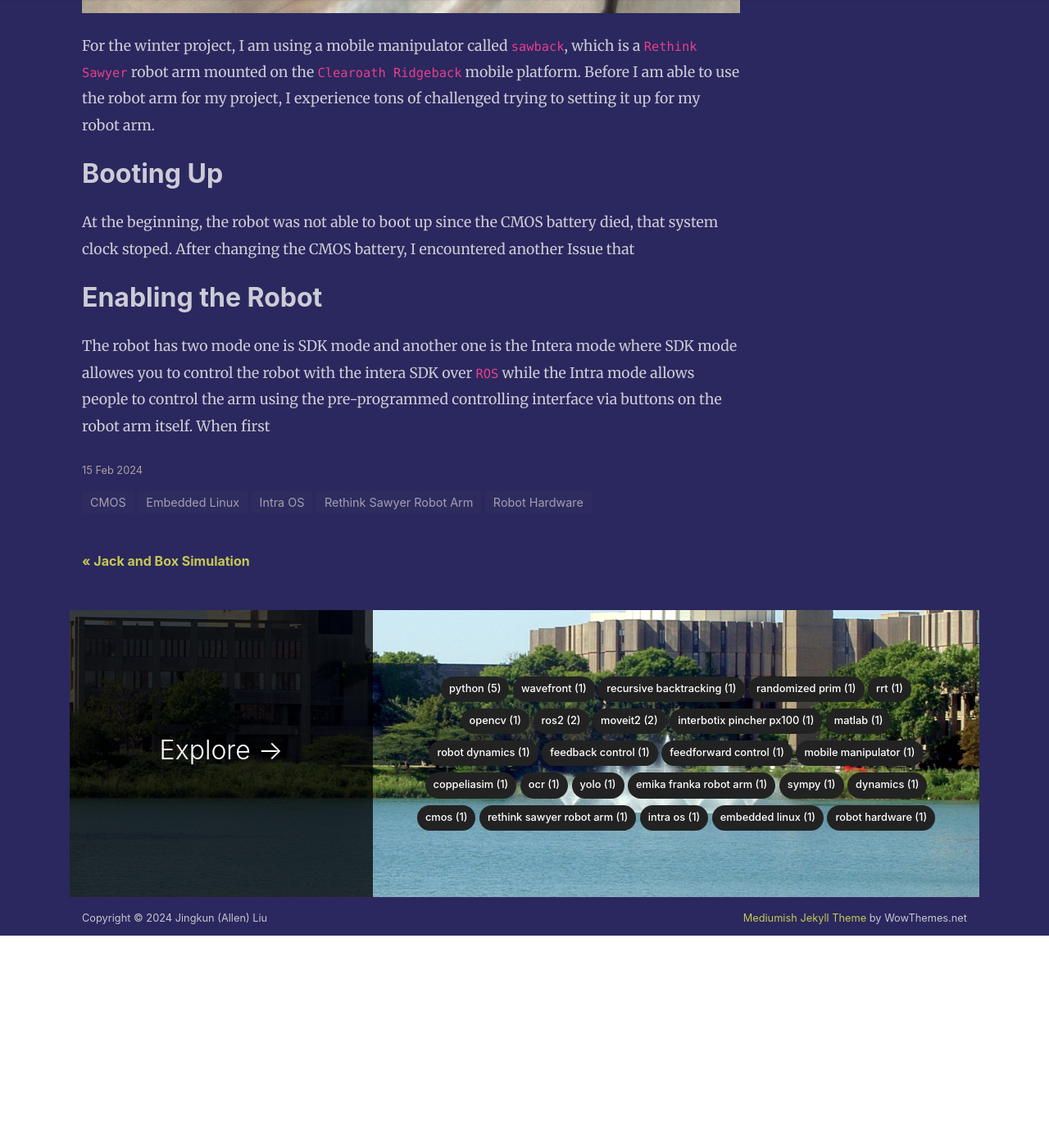
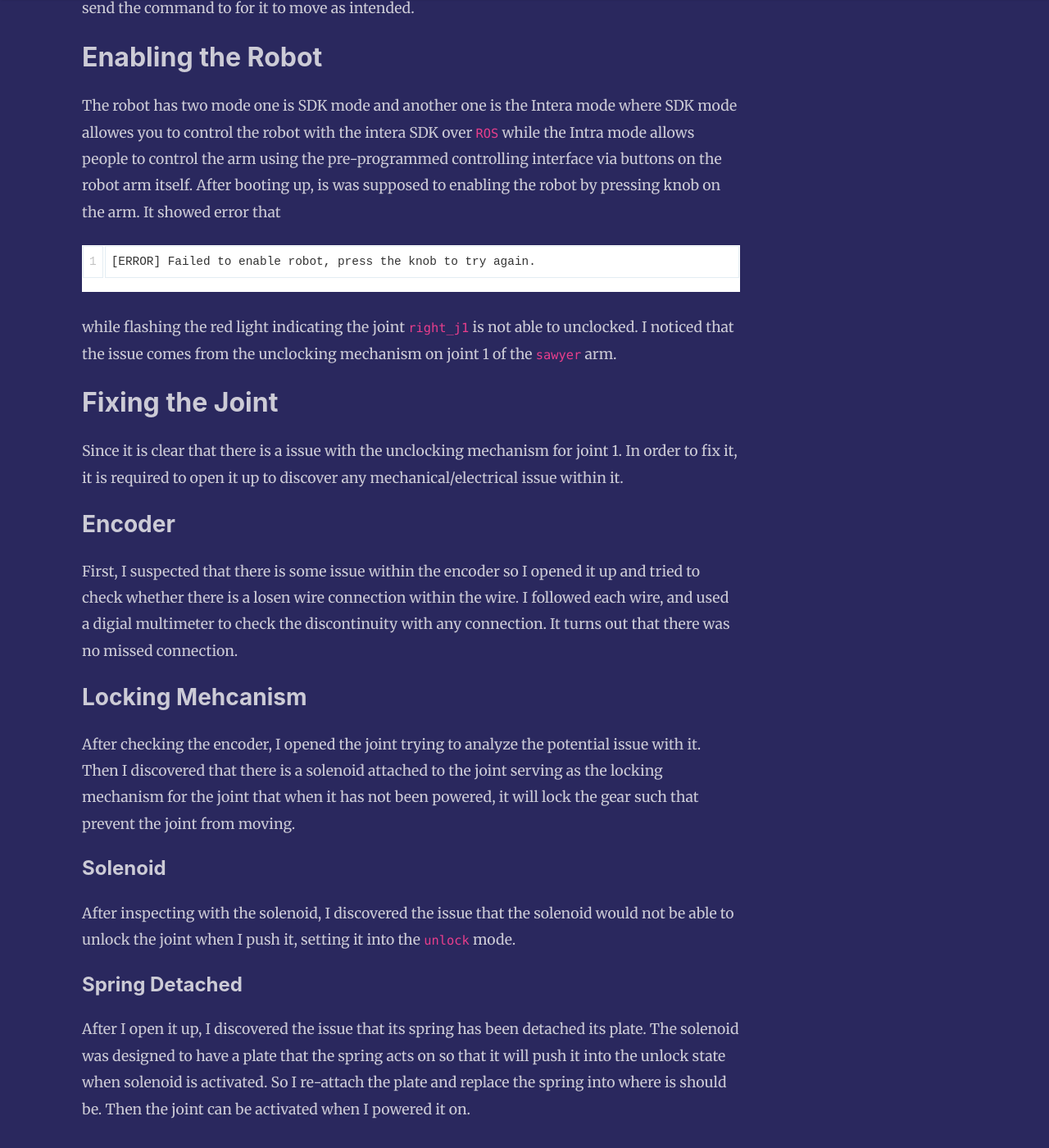
Before and after one commit to nu-jliu/nu-jliu.github.io, a Jekyll site: the page built from _posts/2024-2-15-sawyer.md, in a window 1280 px wide and 1400 px high, scrolled down 1105 px. Shown: the whole window at 82% size. Built offline with Jekyll 4.4.1, drawn with Linux system fonts in a browser that asks for light colours; nearby versions of some CDN libraries; comment, search, counter and statistics services are not loaded; before the commit the page ends 2308 px from its top, so only the background shows below that; some of the changed text lies outside the part shown.

Commit message:
update portfolio

````diff
--- a/_config.yml
+++ b/_config.yml
@@ -2,7 +2,7 @@
 name: "Jingkun (Allen) Liu"
 title: "Allen's Portfolio"
 description: "Current Master of Science in Robotics student at Northwestern University, with expertise in ROS/ROS2, C/C++, and Python. Passionate about Robotics, Embedded Systems, Automation, Control, and Human-Computer Interaction."
-logo: 'assets/images/logo3.png'
+logo: 'assets/images/avatars.png'
 favicon: 'assets/images/logo3.png'
 url: nu-jliu.github.io
 baseurl:
--- a/_layouts/default.html
+++ b/_layouts/default.html
@@ -56,7 +56,8 @@
 
             <!-- Begin Logo -->
             <a class="navbar-brand" href="{{ site.baseurl }}/">
-                <img src="{{ site.baseurl }}/{{ site.logo }}" alt="{{ site.name }}">
+                <!-- <img src="{{ site.baseurl }}/{{ site.logo }}" alt="{{ site.name }}"> -->
+                <p>{{ site.name }}</p>
             </a>
             <!-- End Logo -->
 
--- a/_posts/2024-2-15-sawyer.md
+++ b/_posts/2024-2-15-sawyer.md
@@ -11,14 +11,34 @@ CMOS, Rethink Sawyer Arm, Intera OS, Embedded Linux, Robot Hardware
 
 # Problem Description
 
-![](/assets/images/sawyer_detail.jpg)
+![](/assets/images/sawyer_detail.jpg){: style="width: 50%"}
 
 For the winter project, I am using a mobile manipulator called `sawback`, which is a `Rethink Sawyer` robot arm mounted on the `Clearoath Ridgeback` mobile platform. Before I am able to use the robot arm for my project, I experience tons of challenged trying to setting it up for my robot arm.
 
 ## Booting Up
 
-At the beginning, the robot was not able to boot up since the CMOS battery died, that system clock stoped. After changing the CMOS battery, I encountered another Issue that
+At the beginning, the robot was not able to boot up since the CMOS battery died, that system clock stoped. After changing the CMOS battery, I encountered another Issue that I could not send the command to for it to move as intended.
 
 ## Enabling the Robot
 
-The robot has two mode one is SDK mode and another one is the Intera mode where SDK mode allowes you to control the robot with the intera SDK over `ROS` while the Intra mode allows people to control the arm using the pre-programmed controlling interface via buttons on the robot arm itself. When first
+The robot has two mode one is SDK mode and another one is the Intera mode where SDK mode allowes you to control the robot with the intera SDK over `ROS` while the Intra mode allows people to control the arm using the pre-programmed controlling interface via buttons on the robot arm itself. After booting up, is was supposed to enabling the robot by pressing knob on the arm. It showed error that
+```
+[ERROR] Failed to enable robot, press the knob to try again.
+```
+while flashing the red light indicating the joint `right_j1` is not able to unclocked. I noticed that the issue comes from the unclocking mechanism on joint 1 of the `sawyer` arm.
+
+## Fixing the Joint
+
+Since it is clear that there is a issue with the unclocking mechanism for joint 1. In order to fix it, it is required to open it up to discover any mechanical/electrical issue within it.
+
+### Encoder
+First, I suspected that there is some issue within the encoder so I opened it up and tried to check whether there is a losen wire connection within the wire. I followed each wire, and used a digial multimeter to check the discontinuity with any connection. It turns out that there was no missed connection.
+
+### Locking Mehcanism
+After checking the encoder, I opened the joint trying to analyze the potential issue with it. Then I discovered that there is a solenoid attached to the joint serving as the locking mechanism for the joint that when it has not been powered, it will lock the gear such that prevent the joint from moving.
+
+#### Solenoid
+After inspecting with the solenoid, I discovered the issue that the solenoid would not be able to unlock the joint when I push it, setting it into the `unlock` mode.
+
+#### Spring Detached
+After I open it up, I discovered the issue that its spring has been detached its plate. The solenoid was designed to have a plate that the spring acts on so that it will push it into the unlock state when solenoid is activated. So I re-attach the plate and replace the spring into where is should be. Then the joint can be activated when I powered it on.
````
Also changed, not shown: _posts/2024-03-11-sawback.md (added, +68 -0 lines), assets/images/network.png (added), assets/images/sawback_network.png (added), assets/images/sawback_system.png (added), 1 other file.
